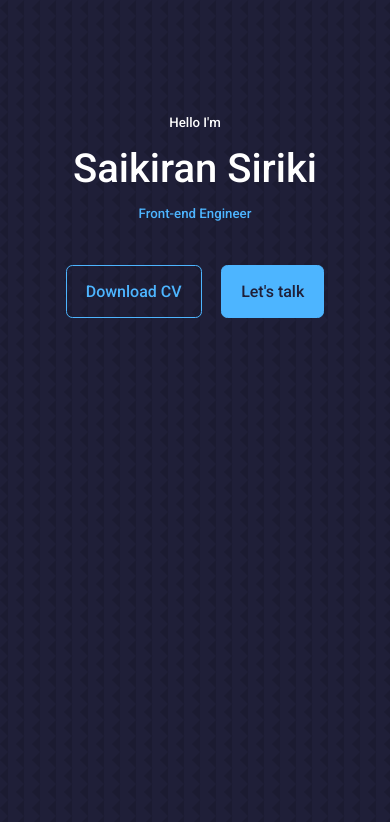
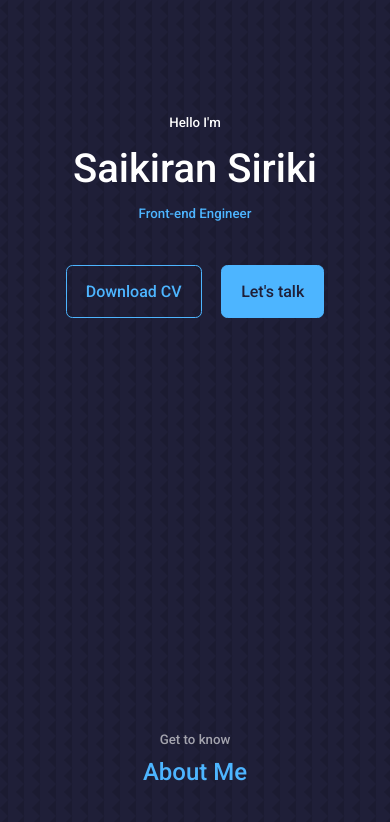
Before and after one commit to saikiran-siriki/portfolio, a React (Create React App) app: page / in a window 390 px wide. Shown: the top 822 px of the page. Built offline with nearby package versions, Linux system fonts and the light colour scheme.

Commit message:
updated height for mobile

```diff
--- a/src/components/header/header.css
+++ b/src/components/header/header.css
@@ -55,7 +55,7 @@ header {
 
 @media screen and (max-width: 600px){
   header {
-    height: 100vh;
+    height: 75vh;
   }
 
   .header__socials,
```
